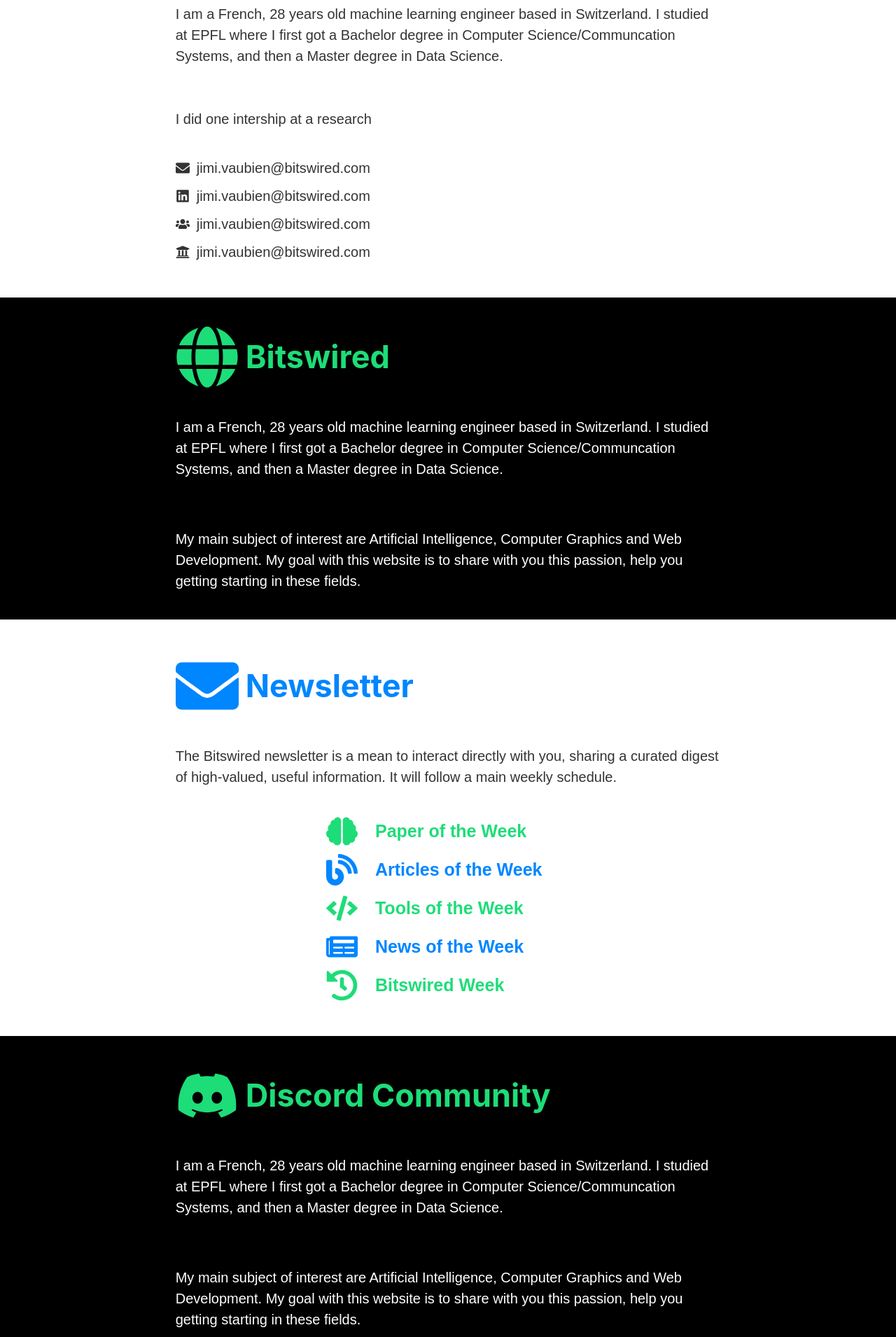
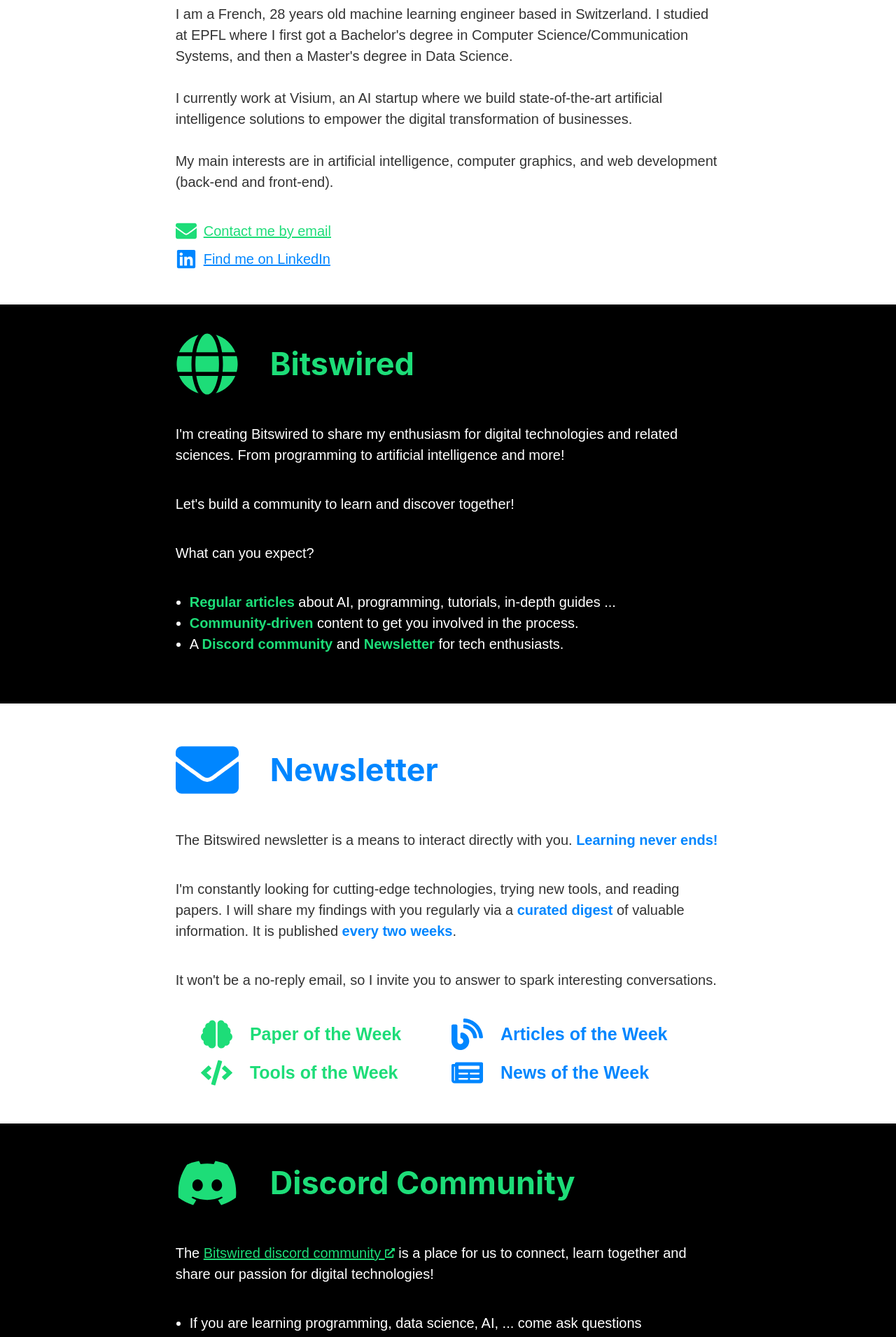
Before and after one commit to bitswired/old.bitswired.com, a Next.js app in the folder packages/webapp/: page /about in a window 1280 px wide. Shown: the part 240-2150 px from the top of the page at 70% size. Built offline with nearby package versions, Linux system fonts and the light colour scheme.

Commit message:
Release ready

```diff
--- a/packages/webapp/src/config.tsx
+++ b/packages/webapp/src/config.tsx
@@ -19,6 +19,13 @@ export const routes: Route[] = [
   }
 ];
 
+export const infos = {
+  discrodInvite: 'https://discord.gg/5fzZgatdwZ',
+  linkedInProfile: 'https://www.linkedin.com/in/jimi-vaubien',
+  twitterProfile: 'https://twitter.com/Bitswired',
+  contactEmail: 'contact@bitswired.com'
+};
+
 export const socials = [
   { url: 'https://reddit.com', name: 'reddit', icon: <FaReddit /> },
   { url: 'https://twitter.com', name: 'twitter', icon: <FaTwitter /> },
@@ -36,7 +43,7 @@ export const deoDefaults = {
 };
 
 export const socialsFollow = [
-  { url: 'https://discord.gg/GStmskX2g6', name: 'discord', icon: FaDiscord },
-  { url: 'https://twitter.com/Bitswired', name: 'twitter', icon: FaTwitter },
+  { url: infos.discrodInvite, name: 'discord', icon: FaDiscord },
+  { url: infos.twitterProfile, name: 'twitter', icon: FaTwitter }
   // { url: 'https://www.instagram.com/bitswired/', name: 'intagram', icon: FaInstagram }
 ];
--- a/packages/webapp/src/layouts/index.tsx
+++ b/packages/webapp/src/layouts/index.tsx
@@ -22,7 +22,7 @@ export function MainLayout({ children }: MainLayoutProps): JSX.Element | null {
         onSliderOpen={onSliderOpen}
         onSliderClose={onSliderClose}
       />
-      <Box my="75px">{children}</Box>
+      <Box mt="75px">{children}</Box>
       <Footer />
       <NewsletterModal isOpen={isNewsletterModalOpen} onClose={close} isSubscribed={isSubscribed} />
     </>
--- a/packages/webapp/src/pages/about.tsx
+++ b/packages/webapp/src/pages/about.tsx
@@ -1,4 +1,19 @@
-import { Box, Heading, HStack, Icon, Text, VStack } from '@chakra-ui/react';
+/* eslint-disable react/no-unescaped-entities */
+import {
+  Box,
+  Heading,
+  HStack,
+  Icon,
+  Link,
+  LinkBox,
+  LinkOverlay,
+  ListItem,
+  Text,
+  UnorderedList,
+  VStack,
+  Wrap
+} from '@chakra-ui/react';
+import { infos } from 'config';
 import { NextSeo } from 'next-seo';
 import React from 'react';
 import {
@@ -7,14 +22,32 @@ import {
   FaCode,
   FaDiscord,
   FaEnvelope,
+  FaExternalLinkAlt,
   FaGlobe,
-  FaHistory,
   FaLinkedin,
   FaNewspaper,
-  FaUniversity,
-  FaUser,
-  FaUsers
+  FaUser
 } from 'react-icons/fa';
+
+interface AccentProps {
+  children: string;
+  bold?: boolean;
+  primary?: boolean;
+  secondary?: boolean;
+}
+function Accent({ children, primary = false, secondary = false, bold = false }: AccentProps) {
+  let color;
+  if (primary) color = 'primary';
+  else if (secondary) color = 'secondary';
+
+  const fontWeight = bold ? 'bold' : 'normal';
+
+  return (
+    <Box as="span" color={color} fontWeight={fontWeight}>
+      {children}
+    </Box>
+  );
+}
 
 interface SectionProps {
   id: string;
@@ -32,7 +65,7 @@ function Section({ id, title, variant, icon, children }: SectionProps) {
   return (
     <Box id={id} bgColor={bgColor} color={color} p="2em">
       <VStack maxW="70ch" align="left" m="auto" spacing="2em">
-        <HStack align="center" color={headingColor}>
+        <HStack align="center" color={headingColor} spacing="1em">
           <Icon as={icon} fontSize="7xl" />
           <Heading as="h2">{title}</Heading>
         </HStack>
@@ -86,76 +119,111 @@ export default function AboutPage(): JSX.Element {
         }}
       />
 
-      {/* <Center>
-        <Heading as="h1" mt="1em">
-          About
-        </Heading>
-      </Center>
-
-      <Divider my="1em" /> */}
-
       <VStack align="stretch">
         <Section id="me" title="Me" variant="light" icon={FaUser}>
           <Box>
             <Text>
               I am a French, 28 years old machine learning engineer based in Switzerland. I studied
-              at EPFL where I first got a Bachelor degree in Computer Science/Communcation Systems,
-              and then a Master degree in Data Science.
+              at EPFL where I first got a Bachelor's degree in Computer Science/Communication
+              Systems, and then a Master's degree in Data Science.
             </Text>
             <br />
-            {/* <Text>
-                My main subject of interest are Artificial Intelligence, Computer Graphics and Web
-                Development. My goal with this website is to share with you this passion, help you
-                getting starting in these fields.
-              </Text> */}
+            <Text>
+              I currently work at Visium, an AI startup where we build state-of-the-art artificial
+              intelligence solutions to empower the digital transformation of businesses.
+            </Text>
             <br />
-            <Text>I did one intership at a research</Text>
+            <Text>
+              My main interests are in artificial intelligence, computer graphics, and web
+              development (back-end and front-end).
+            </Text>
           </Box>
 
-          <VStack align="left">
-            <HStack>
-              <Icon as={FaEnvelope} />
-              <Text>jimi.vaubien@bitswired.com</Text>
-            </HStack>
+          <VStack align={['center', 'stretch']}>
+            <LinkBox>
+              <HStack color="primary" w="20ch">
+                <Icon as={FaEnvelope} fontSize="2xl" />
+                <LinkOverlay textDecoration="underline" href={`mailto:${infos.contactEmail}`}>
+                  Contact me by email
+                </LinkOverlay>
+              </HStack>
+            </LinkBox>
 
-            <HStack>
-              <Icon as={FaLinkedin} />
-              <Text>jimi.vaubien@bitswired.com</Text>
-            </HStack>
-
-            <HStack>
-              <Icon as={FaUsers} />
-              <Text>jimi.vaubien@bitswired.com</Text>
-            </HStack>
-
-            <HStack>
-              <Icon as={FaUniversity} />
-              <Text>jimi.vaubien@bitswired.com</Text>
-            </HStack>
+            <LinkBox>
+              <HStack color="secondary" w="20ch">
+                <Icon as={FaLinkedin} fontSize="2xl" />
+                <LinkOverlay textDecoration="underline" isExternal href={infos.linkedInProfile}>
+                  Find me on LinkedIn
+                </LinkOverlay>
+              </HStack>
+            </LinkBox>
           </VStack>
         </Section>
 
         <Section id="bitswired" title="Bitswired" variant="dark" icon={FaGlobe}>
           <Text>
-            I am a French, 28 years old machine learning engineer based in Switzerland. I studied at
-            EPFL where I first got a Bachelor degree in Computer Science/Communcation Systems, and
-            then a Master degree in Data Science.
+            I'm creating Bitswired to share my enthusiasm for digital technologies and related
+            sciences. From programming to artificial intelligence and more!
           </Text>
+
+          <Text>Let's build a community to learn and discover together!</Text>
+
+          <Text>What can you expect?</Text>
+
+          <UnorderedList pl="1em">
+            <ListItem>
+              <Accent primary bold>
+                Regular articles
+              </Accent>{' '}
+              about AI, programming, tutorials, in-depth guides ...
+            </ListItem>
+            <ListItem>
+              <Accent primary bold>
+                Community-driven
+              </Accent>{' '}
+              content to get you involved in the process.
+            </ListItem>
+            <ListItem>
+              A{' '}
+              <Accent primary bold>
+                Discord community
+              </Accent>{' '}
+              and{' '}
+              <Accent primary bold>
+                Newsletter
+              </Accent>{' '}
+              for tech enthusiasts.
+            </ListItem>
+          </UnorderedList>
+
           <br />
-          <Text>
-            My main subject of interest are Artificial Intelligence, Computer Graphics and Web
-            Development. My goal with this website is to share with you this passion, help you
-            getting starting in these fields.
-          </Text>
         </Section>
 
         <Section id="newsletter" title="Newsletter" variant="light" icon={FaEnvelope}>
           <Text>
-            The Bitswired newsletter is a mean to interact directly with you, sharing a curated
-            digest of high-valued, useful information. It will follow a main weekly schedule.
+            The Bitswired newsletter is a means to interact directly with you.{' '}
+            <Accent secondary bold>
+              Learning never ends!
+            </Accent>
+          </Text>
+          <Text>
+            I'm constantly looking for cutting-edge technologies, trying new tools, and reading
+            papers. I will share my findings with you regularly via a{' '}
+            <Accent secondary bold>
+              curated digest
+            </Accent>{' '}
+            of valuable information. It is published{' '}
+            <Accent secondary bold>
+              every two weeks
+            </Accent>
+            .
           </Text>
 
-          <VStack>
+          <Text>
+            It won't be a no-reply email, so I invite you to answer to spark interesting
+            conversations.
+          </Text>
+          <Wrap m="auto" justify="center">
             <NewsletterFeature
               icon={FaBrain}
               title="Paper of the Week"
@@ -180,27 +248,35 @@ export default function AboutPage(): JSX.Element {
               description="Bla vla val"
               color="secondary"
             />
-            <NewsletterFeature
+            {/* <NewsletterFeature
               icon={FaHistory}
               title="Bitswired Week"
               description="Bla vla val"
               color="primary"
-            />
-          </VStack>
+            /> */}
+          </Wrap>
         </Section>
 
         <Section id="discord" title="Discord Community  " variant="dark" icon={FaDiscord}>
           <Text>
-            I am a French, 28 years old machine learning engineer based in Switzerland. I studied at
-            EPFL where I first got a Bachelor degree in Computer Science/Communcation Systems, and
-            then a Master degree in Data Science.
+            The{' '}
+            <Link href={infos.discrodInvite} isExternal textDecor="underline" color="primary">
+              Bitswired discord community <Icon as={FaExternalLinkAlt} fontSize="0.7em" />
+            </Link>{' '}
+            is a place for us to connect, learn together and share our passion for digital
+            technologies!
           </Text>
+
+          <UnorderedList pl="1em">
+            <ListItem>
+              {' '}
+              If you are learning programming, data science, AI, ... come ask questions
+            </ListItem>
+            <ListItem> Participate to weekly challenges for fun, unlock roles</ListItem>
+          </UnorderedList>
           <br />
-          <Text>
-            My main subject of interest are Artificial Intelligence, Computer Graphics and Web
-            Development. My goal with this website is to share with you this passion, help you
-            getting starting in these fields.
-          </Text>
+          <br />
+          <br />
         </Section>
       </VStack>
     </>
```
Also changed, not shown: packages/webapp/src/content/tast.mdx (+32 -6 lines), packages/webapp/src/content/test.mdx (+32 -6 lines), packages/webapp/src/content/the-best-python-template.mdx (+29 -29 lines).
